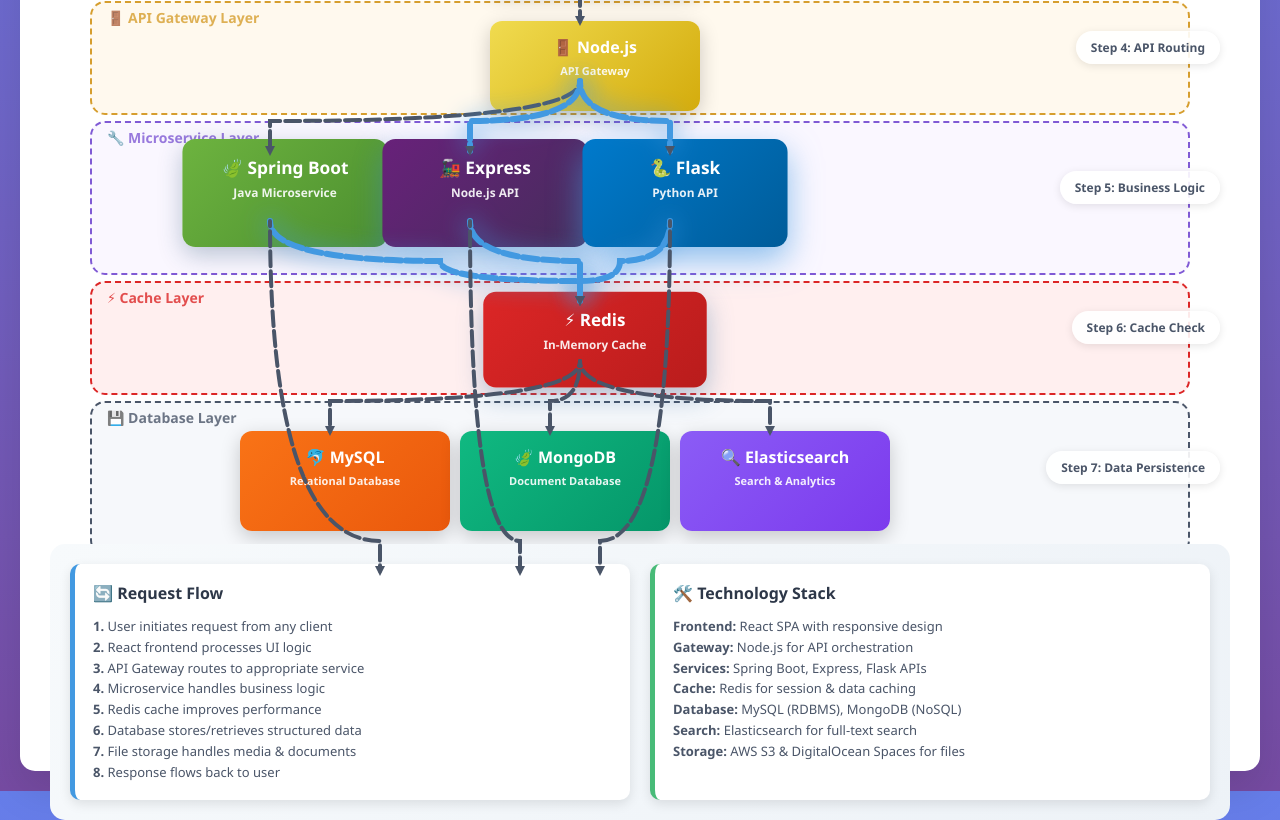
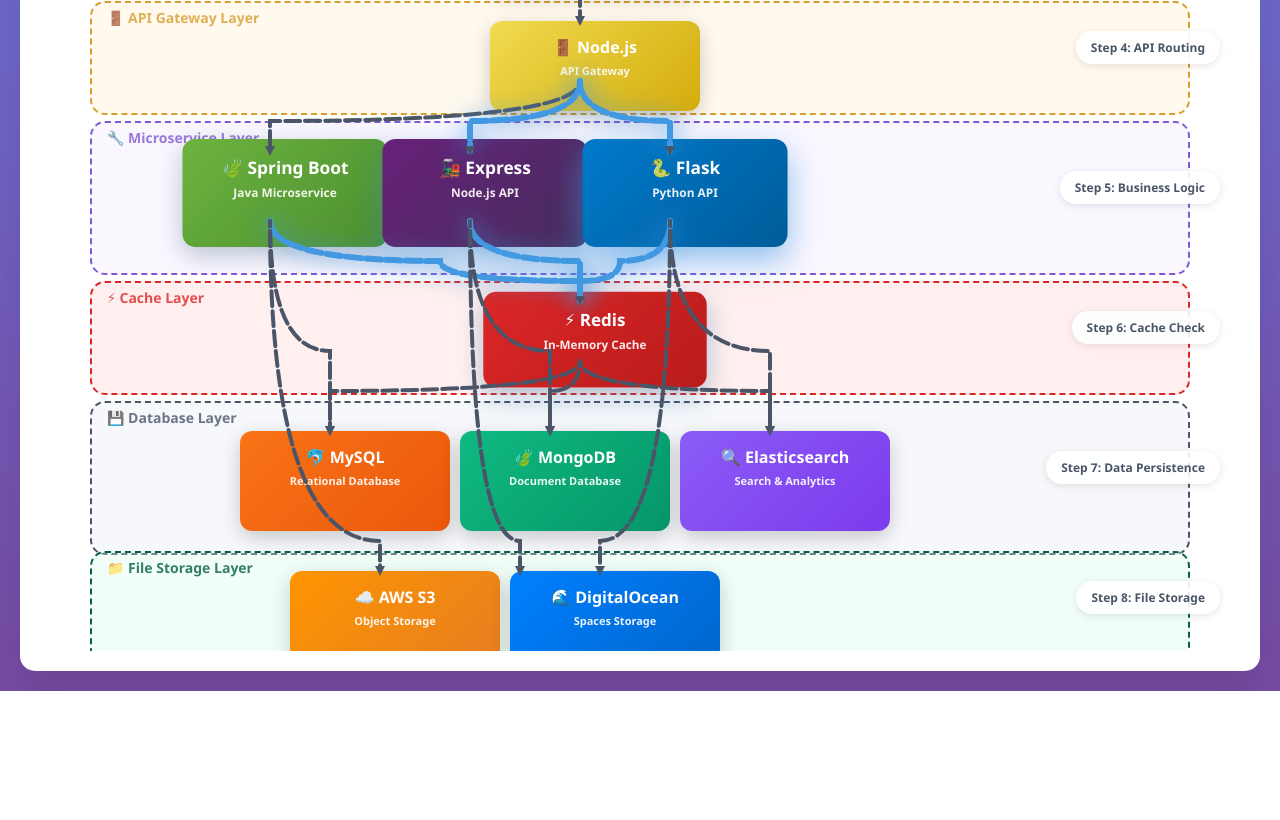
Before and after one commit to ciaindia/ems, a plain HTML site: page docs/dataflow.html in a window 1280 px wide. Shown: the part 526-1346 px from the top of the page. After the commit the page ends 1217 px from the top, so only its background shows below. Drawn offline with Linux system fonts and the light colour scheme.

Commit message:
Update dataflow.html

```diff
--- a/docs/dataflow.html
+++ b/docs/dataflow.html
@@ -31,7 +31,7 @@
 
         .architecture {
             position: relative;
-            height: 1150px;
+            height: 1050px;
             overflow: hidden;
         }
 
@@ -393,7 +393,7 @@
                 <path class="arrow-line" id="arrow10" d="M 540 480 Q 540 520, 630 520 Q 630 540, 630 550"/>
                 <polygon class="arrow-head" points="625,545 630,555 635,545"/>
 
-                <!-- Services to Redis -->
+                <!-- Services to Redis (cached data flow) -->
                 <path class="arrow-line" id="arrow11" d="M 230 620 Q 230 660, 400 660 Q 400 680, 540 680 Q 540 690, 540 700"/>
                 <polygon class="arrow-head" points="535,695 540,705 545,695"/>
 
@@ -403,55 +403,39 @@
                 <path class="arrow-line" id="arrow13" d="M 630 620 Q 630 660, 580 660 Q 580 680, 540 680 Q 540 690, 540 700"/>
                 <polygon class="arrow-head" points="535,695 540,705 545,695"/>
 
-                <!-- Redis to Databases -->
-                <path class="arrow-line" id="arrow14" d="M 540 760 Q 540 800, 290 800 Q 290 820, 290 830"/>
+                <!-- Services directly to Databases (direct data flow) -->
+                <path class="arrow-line" id="arrow14" d="M 230 620 Q 230 750, 290 750 Q 290 820, 290 830"/>
                 <polygon class="arrow-head" points="285,825 290,835 295,825"/>
 
-                <path class="arrow-line" id="arrow15" d="M 540 760 Q 540 800, 510 800 Q 510 820, 510 830"/>
+                <path class="arrow-line" id="arrow15" d="M 430 620 Q 430 750, 510 750 Q 510 820, 510 830"/>
                 <polygon class="arrow-head" points="505,825 510,835 515,825"/>
 
-                <path class="arrow-line" id="arrow16" d="M 540 760 Q 540 800, 730 800 Q 730 820, 730 830"/>
+                <path class="arrow-line" id="arrow16" d="M 630 620 Q 630 750, 730 750 Q 730 820, 730 830"/>
+                <polygon class="arrow-head" points="725,825 730,835 735,825"/>
+
+                <!-- Redis to Databases (cache miss flow) -->
+                <path class="arrow-line" id="arrow17" d="M 540 760 Q 540 790, 290 790 Q 290 820, 290 830"/>
+                <polygon class="arrow-head" points="285,825 290,835 295,825"/>
+
+                <path class="arrow-line" id="arrow18" d="M 540 760 Q 540 790, 510 790 Q 510 820, 510 830"/>
+                <polygon class="arrow-head" points="505,825 510,835 515,825"/>
+
+                <path class="arrow-line" id="arrow19" d="M 540 760 Q 540 790, 730 790 Q 730 820, 730 830"/>
                 <polygon class="arrow-head" points="725,825 730,835 735,825"/>
 
                 <!-- Services to File Storage (separate from cache) -->
-                <path class="arrow-line" id="arrow17" d="M 230 620 Q 230 940, 340 940 Q 340 960, 340 970"/>
+                <path class="arrow-line" id="arrow20" d="M 230 620 Q 230 940, 340 940 Q 340 960, 340 970"/>
                 <polygon class="arrow-head" points="335,965 340,975 345,965"/>
 
-                <path class="arrow-line" id="arrow18" d="M 430 620 Q 430 940, 480 940 Q 480 960, 480 970"/>
+                <path class="arrow-line" id="arrow21" d="M 430 620 Q 430 940, 480 940 Q 480 960, 480 970"/>
                 <polygon class="arrow-head" points="475,965 480,975 485,965"/>
 
-                <path class="arrow-line" id="arrow19" d="M 630 620 Q 630 940, 560 940 Q 560 960, 560 970"/>
+                <path class="arrow-line" id="arrow22" d="M 630 620 Q 630 940, 560 940 Q 560 960, 560 970"/>
                 <polygon class="arrow-head" points="555,965 560,975 565,965"/>
             </svg>
         </div>
 
-        <div class="info-panel">
-            <div class="info-card flow">
-                <div class="info-title">🔄 Request Flow</div>
-                <div class="info-list">
-                    <strong>1.</strong> User initiates request from any client<br>
-                    <strong>2.</strong> React frontend processes UI logic<br>
-                    <strong>3.</strong> API Gateway routes to appropriate service<br>
-                    <strong>4.</strong> Microservice handles business logic<br>
-                    <strong>5.</strong> Redis cache improves performance<br>
-                    <strong>6.</strong> Database stores/retrieves structured data<br>
-                    <strong>7.</strong> File storage handles media & documents<br>
-                    <strong>8.</strong> Response flows back to user
-                </div>
-            </div>
-            <div class="info-card tech">
-                <div class="info-title">🛠️ Technology Stack</div>
-                <div class="info-list">
-                    <strong>Frontend:</strong> React SPA with responsive design<br>
-                    <strong>Gateway:</strong> Node.js for API orchestration<br>
-                    <strong>Services:</strong> Spring Boot, Express, Flask APIs<br>
-                    <strong>Cache:</strong> Redis for session & data caching<br>
-                    <strong>Database:</strong> MySQL (RDBMS), MongoDB (NoSQL)<br>
-                    <strong>Search:</strong> Elasticsearch for full-text search<br>
-                    <strong>Storage:</strong> AWS S3 & DigitalOcean Spaces for files
-                </div>
-            </div>
-        </div>
+
     </div>
 
     <script>
@@ -479,7 +463,7 @@
             arrows.forEach(arrow => arrow.classList.remove('glow'));
             components.forEach(comp => comp.classList.remove('active'));
 
-            // Animation sequence - following the vertical flow
+            // Animation sequence - showing both direct and cached data flows
             const sequence = [
                 { component: '.user', arrows: [], delay: 0 },
                 { component: '.mobile', arrows: ['arrow1'], delay: 500 },
@@ -490,12 +474,15 @@
                 { component: '.spring', arrows: ['arrow8'], delay: 2500 },
                 { component: '.express', arrows: ['arrow9'], delay: 2700 },
                 { component: '.flask', arrows: ['arrow10'], delay: 2900 },
+                // Show cached flow
                 { component: '.redis', arrows: ['arrow11', 'arrow12', 'arrow13'], delay: 3400 },
-                { component: '.mysql', arrows: ['arrow14'], delay: 4000 },
-                { component: '.mongodb', arrows: ['arrow15'], delay: 4200 },
-                { component: '.elasticsearch', arrows: ['arrow16'], delay: 4400 },
-                { component: '.s3', arrows: ['arrow17'], delay: 4600 },
-                { component: '.spaces', arrows: ['arrow18', 'arrow19'], delay: 4800 }
+                // Show direct database flow
+                { component: '.mysql', arrows: ['arrow14', 'arrow17'], delay: 4000 },
+                { component: '.mongodb', arrows: ['arrow15', 'arrow18'], delay: 4200 },
+                { component: '.elasticsearch', arrows: ['arrow16', 'arrow19'], delay: 4400 },
+                // Show file storage flow
+                { component: '.s3', arrows: ['arrow20'], delay: 4600 },
+                { component: '.spaces', arrows: ['arrow21', 'arrow22'], delay: 4800 }
             ];
 
             sequence.forEach(step => {
```
